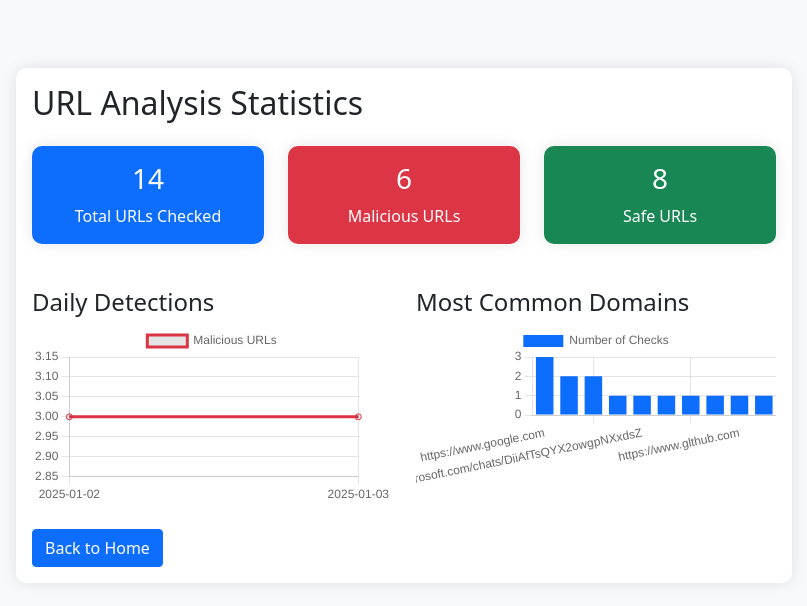
After one commit to TomislavVacek/Detection-of-Malicious-URLs, a Flask app: page /stats in a window 1280 px wide. The commit adds this page. Shown: the top 606 px of the page, without its empty margins (236-1043 px from the left). Run offline with Flask 2, Linux system fonts and the light colour scheme; data comes from the database, SQL or seed files in the repository; both versions use the stored data as it was after the commit; parts of the project's set-up code (start-up, migrations or seed data) failed here and were passed over.

Commit message:
Added URL check history and improved stats page, fixed rate limiting

```diff
--- a/src/web/app.py
+++ b/src/web/app.py
@@ -8,11 +8,16 @@ import os
 import numpy as np
 from urllib.parse import urlparse  # Dodajemo ovaj import
 import joblib  # Dodajemo import za joblib
+from collections import Counter
+from datetime import datetime, timedelta
+import sqlite3  # Dodajemo SQLite import na početak datoteke
 
-# Add project root to Python path
+# Promijenite import u:
+import os
+import sys
 project_root = os.path.dirname(os.path.dirname(os.path.dirname(os.path.abspath(__file__))))
 sys.path.append(project_root)
-
+from src.db.database import Database
 from src.features.feature_extractor import FeatureExtractor
 from src.models.model_trainer import ModelTrainer
 
@@ -32,11 +37,10 @@ logging.basicConfig(
     format='%(asctime)s - %(levelname)s - %(message)s'
 )
 
-# Pojednostavljujemo inicijalizaciju Limitera
+# Modificiramo inicijalizaciju Limitera
 limiter = Limiter(
     app=app,
     key_func=get_remote_address,
-    default_limits=["50 per hour", "3 per minute"],
     storage_uri="memory://"
 )
 
@@ -44,6 +48,9 @@ limiter = Limiter(
 trainer = ModelTrainer()
 extractor = FeatureExtractor()
 model_loaded = False
+
+# Initialize database
+db = Database()
 
 def load_model():
     """Function to load model only once"""
@@ -71,8 +78,9 @@ if os.environ.get("WERKZEUG_RUN_MAIN") != "true":
 def home():
     return render_template('index.html')
 
+# Samo predict ruta ima limit
 @app.route('/predict', methods=['POST'])
-@limiter.limit("3 per minute")
+@limiter.limit("3 per minute")  # Limit samo na predict endpoint
 def predict():
     try:
         url = request.form['url']
@@ -92,7 +100,9 @@ def predict():
         domain = parsed_url.netloc.lower()
         base_domain = '.'.join(domain.split('.')[-2:])
 
-        if base_domain in known_safe_domains:
+        if (base_domain in known_safe_domains):
+            # Dodaj u bazu
+            db.add_check(url, False, 0.95, features, ip_address, "Known safe domain")
             return render_template('result.html', result={
                 'url': url,
                 'is_malicious': False,
@@ -115,6 +125,8 @@ def predict():
         ])
 
         if immediate_flags:
+            # Dodaj u bazu
+            db.add_check(url, True, 0.95, features, ip_address, "Suspicious patterns detected")
             return render_template('result.html', result={
                 'url': url,
                 'is_malicious': True,
@@ -130,6 +142,9 @@ def predict():
 
             prediction = trainer.model.predict([feature_list])[0]
             probability = trainer.model.predict_proba([feature_list])[0]
+
+            # Nakon predikcije modela
+            db.add_check(url, bool(prediction), float(max(probability)), features, ip_address)
 
             return render_template('result.html', result={
                 'url': url,
@@ -160,5 +175,104 @@ def predict():
         logging.error(f"Error processing URL {url}: {str(e)}")
         return render_template('error.html', error_message=str(e))
 
+def get_most_common_domains(limit=10):
+    """Get most common domains from log file"""
+    domains = []
+    with open('url_detector.log', 'r') as f:
+        for line in f:
+            if 'URL:' in line:
+                try:
+                    url = line.split('URL:')[1].strip()
+                    domain = urlparse(url).netloc
+                    domains.append(domain)
+                except Exception as e:
+                    logging.error(f"Error parsing URL from log: {str(e)}")
+
+    domain_counts = Counter(domains)
+    most_common = domain_counts.most_common(limit)
+    return {
+        'domain_names': [d[0] for d in most_common],
+        'domain_counts': [d[1] for d in most_common]
+    }
+
+def get_daily_stats():
+    """Get daily statistics from log file"""
+    dates = []
+    malicious = []
+
+    with open('url_detector.log', 'r') as f:
+        for line in f:
+            try:
+                date_str = line.split(' - ')[0]
+                date = datetime.strptime(date_str, '%Y-%m-%d %H:%M:%S,%f').date()
+                is_malicious = 'Malicious' in line
+
+                dates.append(date.strftime('%Y-%m-%d'))
+                malicious.append(1 if is_malicious else 0)
+            except Exception as e:
+                logging.error(f"Error parsing log line: {str(e)}")
+
+    return {
+        'dates': list(set(dates)),
+        'daily_malicious': malicious
+    }
+
+@app.route('/stats', methods=['GET'])
+def stats():
+    try:
+        # Dohvaćamo statistiku direktno iz baze
+        with sqlite3.connect(db.db_file) as conn:
+            conn.row_factory = sqlite3.Row
+            cursor = conn.cursor()
+
+            # Dohvaćamo ukupne brojeve
+            stats = cursor.execute('''
+                SELECT
+                    COUNT(*) as total_checks,
+                    SUM(CASE WHEN is_malicious THEN 1 ELSE 0 END) as malicious_count,
+                    SUM(CASE WHEN NOT is_malicious THEN 1 ELSE 0 END) as safe_count
+                FROM url_checks
+            ''').fetchone()
+
+            # Dohvaćamo najčešće domene
+            domains = cursor.execute('''
+                SELECT url, COUNT(*) as count
+                FROM url_checks
+                GROUP BY url
+                ORDER BY count DESC
+                LIMIT 10
+            ''').fetchall()
+
+            # Dohvaćamo dnevnu statistiku
+            daily = cursor.execute('''
+                SELECT
+                    date(check_date) as check_day,
+                    COUNT(CASE WHEN is_malicious THEN 1 END) as malicious_count
+                FROM url_checks
+                GROUP BY date(check_date)
+                ORDER BY check_day
+            ''').fetchall()
+
+        stats_data = {
+            'total_checks': stats['total_checks'],
+            'malicious_detected': stats['malicious_count'] or 0,  # Dodajemo or 0 za slučaj NULL
+            'safe_urls': stats['safe_count'] or 0,  # Dodajemo or 0 za slučaj NULL
+            'domain_names': [d['url'] for d in domains],
+            'domain_counts': [d['count'] for d in domains],
+            'dates': [d['check_day'] for d in daily],
+            'daily_malicious': [d['malicious_count'] or 0 for d in daily]  # Dodajemo or 0
+        }
+
+        return render_template('stats.html', stats=stats_data)
+
+    except Exception as e:
+        logging.error(f"Error generating stats: {str(e)}")
+        return render_template('error.html', error_message=str(e))  # Pokazujemo stvarnu grešku
+
+@app.route('/history', methods=['GET'])
+def history():
+    recent_checks = db.get_recent_checks()
+    return render_template('history.html', checks=recent_checks)
+
 if __name__ == '__main__':
     app.run(debug=True)
--- a/src/web/templates/index.html
+++ b/src/web/templates/index.html
@@ -36,6 +36,12 @@
                                 Analyze URL
                             </button>
                         </form>
+
+                        <!-- Dodajemo gumbe za History i Stats -->
+                        <div class="mt-3 d-flex justify-content-center gap-3">
+                            <a href="{{ url_for('history') }}" class="btn btn-info">View History</a>
+                            <a href="{{ url_for('stats') }}" class="btn btn-secondary">View Statistics</a>
+                        </div>
                     </div>
                 </div>
             </div>
--- /dev/null
+++ b/src/web/templates/stats.html
@@ -0,0 +1,98 @@
+<!DOCTYPE html>
+<html>
+<head>
+    <title>URL Analysis Statistics</title>
+    <link href="https://cdn.jsdelivr.net/npm/bootstrap@5.1.3/dist/css/bootstrap.min.css" rel="stylesheet">
+    <link href="{{ url_for('static', filename='css/style.css') }}" rel="stylesheet">
+    <script src="https://cdn.jsdelivr.net/npm/chart.js"></script>
+</head>
+<body>
+    <div class="container">
+        <div class="card mt-5">
+            <div class="card-body">
+                <h2 class="card-title">URL Analysis Statistics</h2>
+
+                <!-- Overall Stats -->
+                <div class="row mt-4">
+                    <div class="col-md-4">
+                        <div class="card bg-primary text-white">
+                            <div class="card-body text-center">
+                                <h3>{{ stats.total_checks }}</h3>
+                                <p class="mb-0">Total URLs Checked</p>
+                            </div>
+                        </div>
+                    </div>
+                    <div class="col-md-4">
+                        <div class="card bg-danger text-white">
+                            <div class="card-body text-center">
+                                <h3>{{ stats.malicious_detected }}</h3>
+                                <p class="mb-0">Malicious URLs</p>
+                            </div>
+                        </div>
+                    </div>
+                    <div class="col-md-4">
+                        <div class="card bg-success text-white">
+                            <div class="card-body text-center">
+                                <h3>{{ stats.safe_urls }}</h3>
+                                <p class="mb-0">Safe URLs</p>
+                            </div>
+                        </div>
+                    </div>
+                </div>
+
+                <!-- Charts -->
+                <div class="row mt-4">
+                    <div class="col-md-6">
+                        <h4>Daily Detections</h4>
+                        <canvas id="dailyChart"></canvas>
+                    </div>
+                    <div class="col-md-6">
+                        <h4>Most Common Domains</h4>
+                        <canvas id="domainsChart"></canvas>
+                    </div>
+                </div>
+
+                <div class="mt-4">
+                    <a href="{{ url_for('home') }}" class="btn btn-primary">Back to Home</a>
+                </div>
+            </div>
+        </div>
+    </div>
+
+    <script>
+        // Daily detections chart
+        new Chart(document.getElementById('dailyChart').getContext('2d'), {
+            type: 'line',
+            data: {
+                labels: {{ stats.dates|tojson }},
+                datasets: [{
+                    label: 'Malicious URLs',
+                    data: {{ stats.daily_malicious|tojson }},
+                    borderColor: '#dc3545',
+                    fill: false
+                }]
+            }
+        });
+
+        // Domains chart
+        new Chart(document.getElementById('domainsChart').getContext('2d'), {
+            type: 'bar',
+            data: {
+                labels: {{ stats.domain_names|tojson }},
+                datasets: [{
+                    label: 'Number of Checks',
+                    data: {{ stats.domain_counts|tojson }},
+                    backgroundColor: '#0d6efd'
+                }]
+            },
+            options: {
+                scales: {
+                    y: {
+                        beginAtZero: true
+                    }
+                }
+            }
+        });
+    </script>
+</body>
+</html>
```
Also changed, not shown: src/db/database.py (added, +45 -0 lines), src/web/templates/history.html (added, +42 -0 lines), src/db/__init__.py (added), url_checks.db (added), 1 other file.
